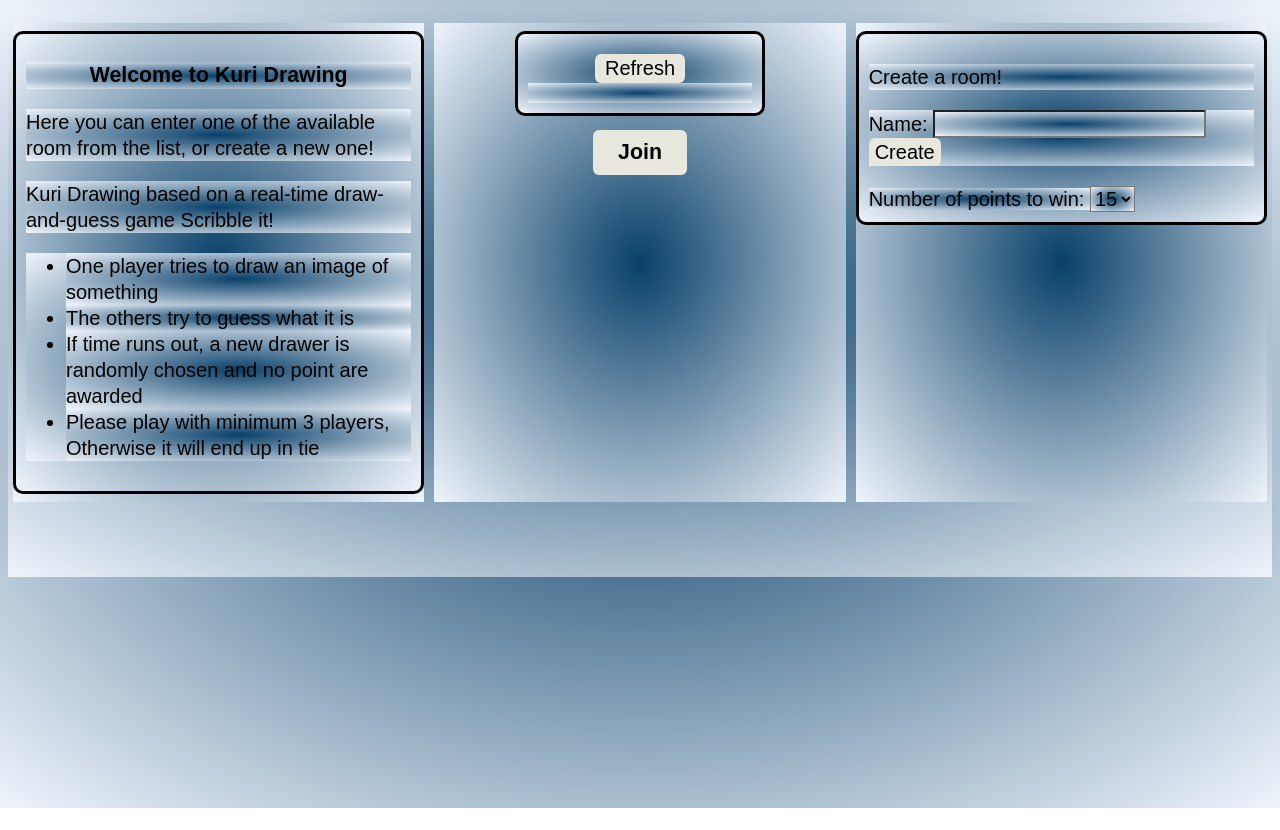
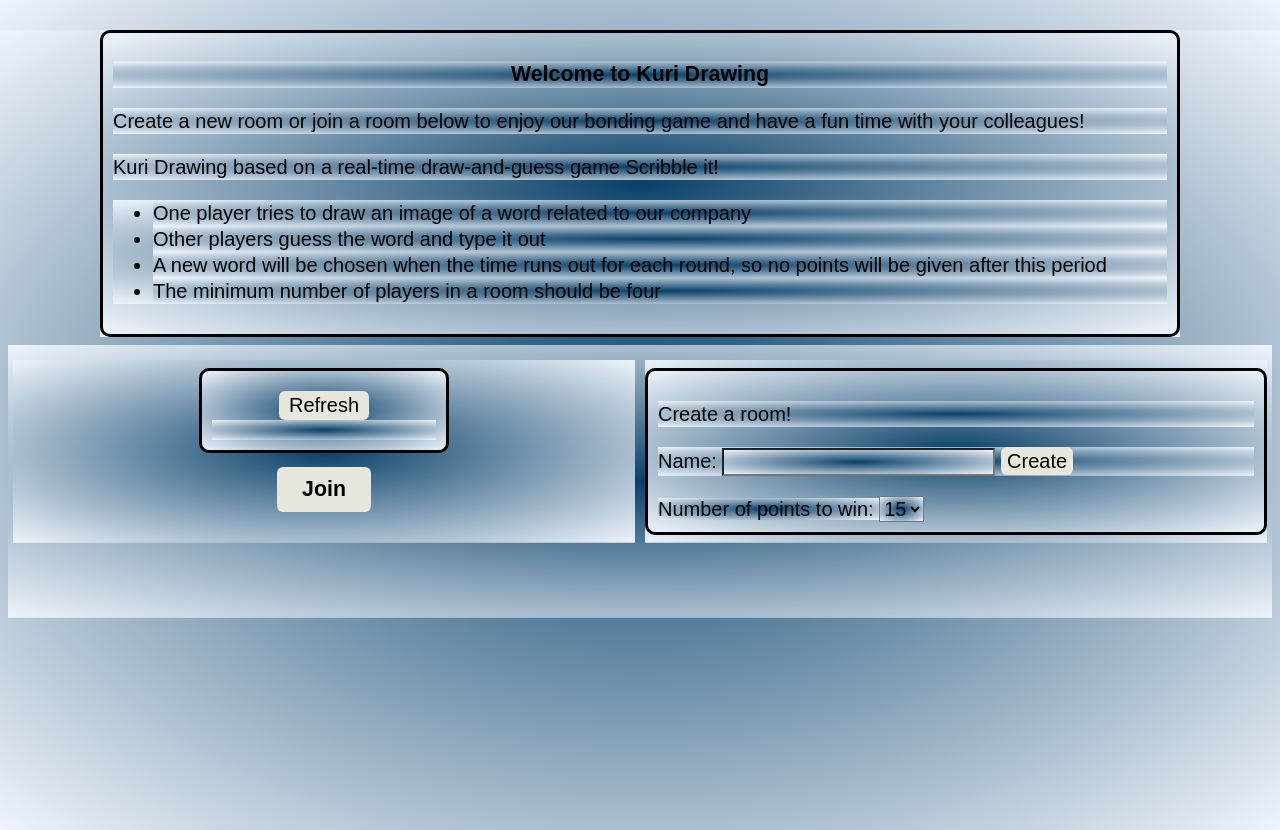
Before and after one commit to hlinh88/Kuri-Drawing, a website: page public/index.html in a window 1280 px wide. Before the commit the page ends 808 px from the top, so only its background shows below. Drawn offline with nearby package versions, Linux system fonts and the light colour scheme; no server answers; a web font is replaced by a local one.

Commit message:
Restyle landing page, add user image

```diff
--- a/public/index.html
+++ b/public/index.html
@@ -41,6 +41,30 @@
   </head>
 
   <body>
+  <div class="wrapper_item" id="introduction">
+    <div class="textbox">
+      <h2>Welcome to Kuri Drawing</h2>
+      <p>
+        Create a new room or join a room below to enjoy our bonding game and have a fun time
+        with your colleagues!
+      </p>
+      <p>
+        Kuri Drawing based on a real-time draw-and-guess game Scribble it!
+      </p>
+      <ul>
+        <li>One player tries to draw an image of a word related to our company</li>
+        <li>Other players guess the word and type it out</li>
+        <li>
+          A new word will be chosen when the time runs out for each round, so no
+          points will be given after this period
+        </li>
+        <li>
+          The minimum number of players in a room should be four
+        </li>
+      </ul>
+    </div>
+  </div>
+
     <div class="wrapper">
       <div class="wrapper_item" id="main">
         <div class="textbox" id="middle">
@@ -66,30 +90,7 @@
           Join
         </button>
       </div>
-      <div class="wrapper_item" id="sidebar_left">
-        <div class="textbox">
-          <h2>Welcome to Kuri Drawing</h2>
-          <p>
-            Here you can enter one of the available room from the list, or
-            create a new one!
-          </p>
-          <p>
-            Kuri Drawing based on a real-time draw-and-guess game Scribble it!
-          </p>
-          <ul>
-            <li>One player tries to draw an image of something</li>
-            <li>The others try to guess what it is</li>
-            <li>
-              If time runs out, a new drawer is randomly chosen and no point are
-              awarded
-            </li>
-            <li>
-              Please play with minimum 3 players, Otherwise it will end up in
-              tie
-            </li>
-          </ul>
-        </div>
-      </div>
+
       <div class="wrapper_item" id="sidebar_right">
         <div class="textbox">
           <p>Create a room!</p>
--- a/public/stylesheets/index.css
+++ b/public/stylesheets/index.css
@@ -113,6 +113,12 @@
   padding: 10px;
   border-radius: 10px;
 }
+
+#introduction {
+  margin: 30px 100px 0;
+}
+
+
 #main {
   display: inline-block;
   text-align: center;
@@ -158,8 +164,9 @@
     margin-left: 5px;
     margin-right: 5px;
   }
-  #sidebar_left {
+  #introduction {
     order: 1;
+    margin: 30px 100px 0;
   }
   #main {
     order: 2;
```
Also changed, not shown: public/images/user.svg (added).
